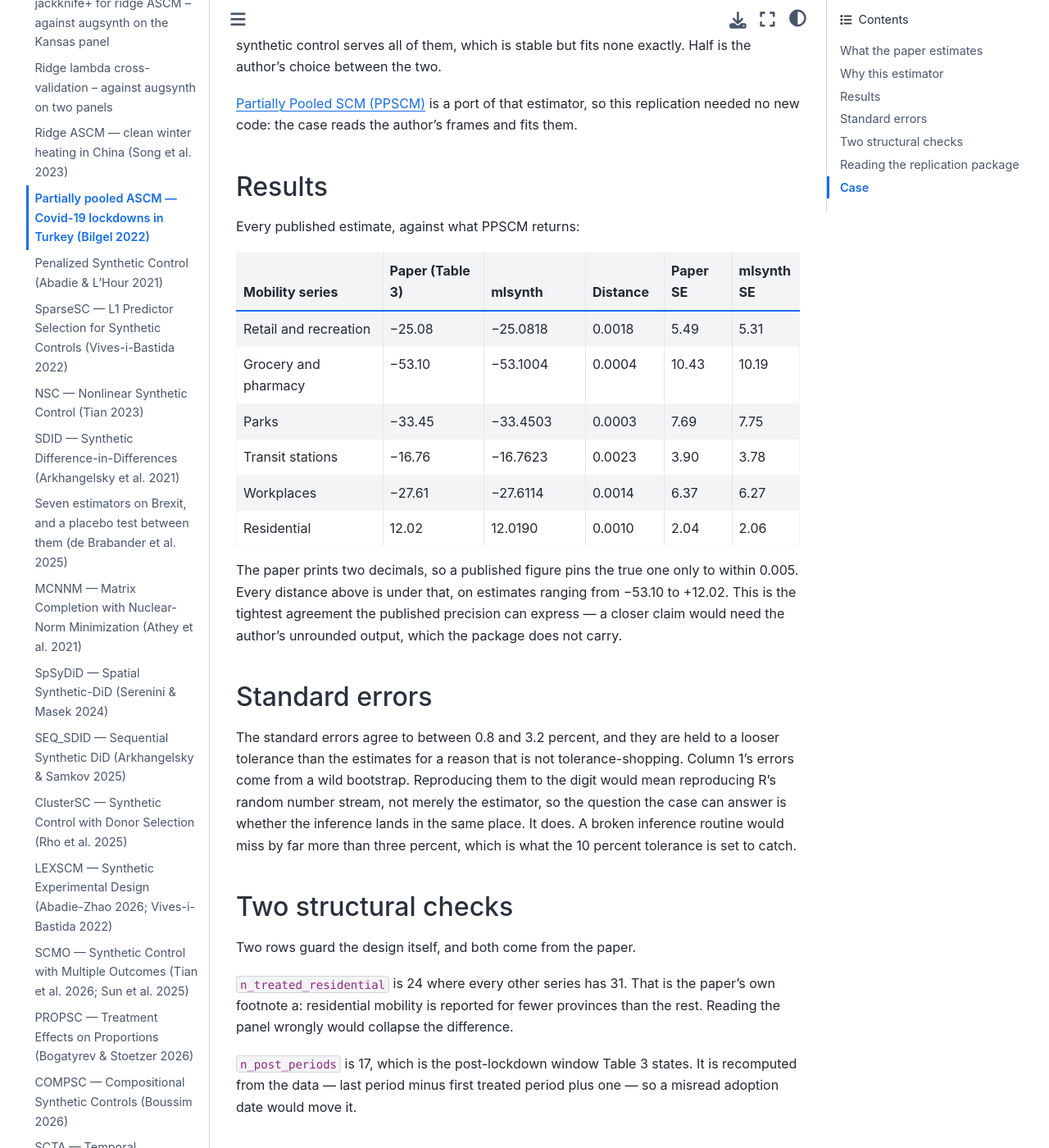
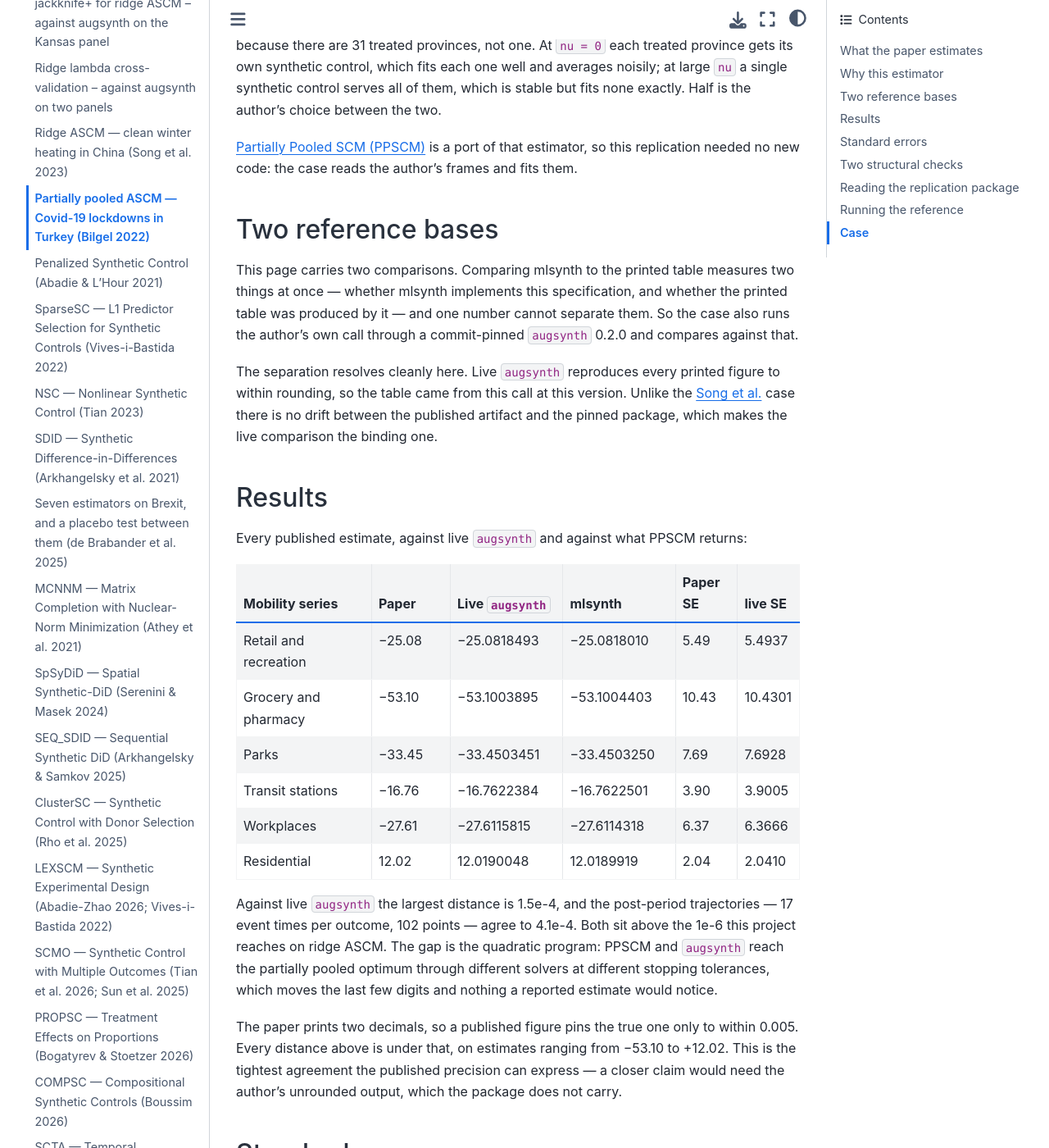
Before and after one commit to jgreathouse9/mlsynth, a Sphinx documentation site: the page built from docs/replications/bilgel_turkey_lockdown.rst, in a window 1280 px wide and 1400 px high, scrolled down 907 px. Shown: the whole window at 82% size. Built offline with Sphinx 7.4.7 and the Sphinx Book theme 1.1.4, drawn with Linux system fonts in a browser that asks for light colours; some of the changed text lies outside the part shown.

Commit message:
benchmarks: carry Bilgel against a live augsynth reference, not just the table
The case previously compared PPSCM only to the printed Table 3. That
measures two things at once -- whether mlsynth implements this
specification, and whether the published table was produced by it -- and
one number cannot separate them.

Adds a commit-pinned augsynth 0.2.0 reference that runs the author's own
call, through the installer this repository already carries for the Song
case. reference.R reads the same vendored parquet the Python side reads,
via nanoparquet, so the two cannot run on different inputs.

The separation resolves cleanly. Live augsynth reproduces every printed
figure to within rounding, so Table 3 came from this call at this
version; unlike Song et al. there is no drift between the published
artifact and the pinned package.

    outcome       published    live augsynth      mlsynth
    retail          -25.08     -25.0818493     -25.0818010
    grocery         -53.10     -53.1003895     -53.1004403
    park            -33.45     -33.4503451     -33.4503250
    transit         -16.76     -16.7622384     -16.7622501
    workplace       -27.61     -27.6115815     -27.6114318
    residential      12.02      12.0190048      12.0189919

Against the live reference the ATTs agree to 1.5e-4 and the post-period
trajectories to 4.1e-4 across 102 event-time points, which is a far
sharper target than six scalars. Both sit above the 1e-6 this project
reaches on ridge ASCM; the gap is the QP, since PPSCM and augsynth reach
the partially pooled optimum through different solvers at different
stopping tolerances.

The unit key is now `id`, the numeric province code the author keys on,
so both sides order units identically.

MLSYNTH_BENCH_LIVE_R=1 re-runs the reference and checks it against the
committed gold, which it currently reproduces at 0.0. That check raises
rather than adding a row: a row present only when R is raises no alarm
when R is absent, and an unpinned row is one nobody checks.

Co-Authored-By: Claude Opus 5 <noreply@anthropic.com>
Claude-Session: https://claude.ai/code/session_01N1tjauZqDV6Phs8HLu9Cw9

```diff
--- a/docs/replications/bilgel_turkey_lockdown.rst
+++ b/docs/replications/bilgel_turkey_lockdown.rst
@@ -9,9 +9,11 @@ Partially pooled ASCM — Covid-19 lockdowns in Turkey (Bilgel 2022)
    in Turkey,"* Econometrics Journal 25(3):781–805,
    `10.1093/ectj/utac016 <https://doi.org/10.1093/ectj/utac016>`_.
 :Replication type: Path A — the paper's published estimates on the author's own
-   data, from his deposited replication package.
-:Status: Verified. All six reported ATTs reproduced to within half the paper's
-   last printed digit.
+   data, from his deposited replication package — and cross-validation against a
+   pinned ``augsynth`` 0.2.0 run of his own call.
+:Status: Verified against both. All six ATTs reproduce to 1.5e-4 against live
+   ``augsynth`` and to within half the paper's last printed digit against the
+   table, and live ``augsynth`` itself reproduces the table.
 
 What the paper estimates
 ------------------------
@@ -42,57 +44,80 @@ author's choice between the two.
 :doc:`../ppscm` is a port of that estimator, so this replication needed no new
 code: the case reads the author's frames and fits them.
 
+Two reference bases
+-------------------
+
+This page carries two comparisons. Comparing mlsynth to the printed table
+measures two things at once — whether mlsynth implements this specification, and
+whether the printed table was produced by it — and one number cannot separate
+them. So the case also runs the author's own call through a commit-pinned
+``augsynth`` 0.2.0 and compares against that.
+
+The separation resolves cleanly here. Live ``augsynth`` reproduces every printed
+figure to within rounding, so the table came from this call at this version.
+Unlike the :doc:`Song et al. <song_ml_ascm>` case there is no drift between the
+published artifact and the pinned package, which makes the live comparison the
+binding one.
+
 Results
 -------
 
-Every published estimate, against what PPSCM returns:
+Every published estimate, against live ``augsynth`` and against what PPSCM
+returns:
 
 .. list-table::
    :header-rows: 1
-   :widths: 26 18 18 14 12 12
+   :widths: 24 14 20 20 11 11
 
    * - Mobility series
-     - Paper (Table 3)
+     - Paper
+     - Live ``augsynth``
      - mlsynth
-     - Distance
      - Paper SE
-     - mlsynth SE
+     - live SE
    * - Retail and recreation
      - −25.08
-     - −25.0818
-     - 0.0018
+     - −25.0818493
+     - −25.0818010
      - 5.49
-     - 5.31
+     - 5.4937
    * - Grocery and pharmacy
      - −53.10
-     - −53.1004
-     - 0.0004
+     - −53.1003895
+     - −53.1004403
      - 10.43
-     - 10.19
+     - 10.4301
    * - Parks
      - −33.45
-     - −33.4503
-     - 0.0003
+     - −33.4503451
+     - −33.4503250
      - 7.69
-     - 7.75
+     - 7.6928
    * - Transit stations
      - −16.76
-     - −16.7623
-     - 0.0023
+     - −16.7622384
+     - −16.7622501
      - 3.90
-     - 3.78
+     - 3.9005
    * - Workplaces
      - −27.61
-     - −27.6114
-     - 0.0014
+     - −27.6115815
+     - −27.6114318
      - 6.37
-     - 6.27
+     - 6.3666
    * - Residential
      - 12.02
-     - 12.0190
-     - 0.0010
+     - 12.0190048
+     - 12.0189919
      - 2.04
-     - 2.06
+     - 2.0410
+
+Against live ``augsynth`` the largest distance is 1.5e-4, and the post-period
+trajectories — 17 event times per outcome, 102 points — agree to 4.1e-4. Both
+sit above the 1e-6 this project reaches on ridge ASCM. The gap is the quadratic
+program: PPSCM and ``augsynth`` reach the partially pooled optimum through
+different solvers at different stopping tolerances, which moves the last few
+digits and nothing a reported estimate would notice.
 
 The paper prints two decimals, so a published figure pins the true one only to
 within 0.005. Every distance above is under that, on estimates ranging from
@@ -144,8 +169,32 @@ the on-and-off treatment that Table 3's attribute row marks ASCM as unable to
 accommodate — the paper's own interactive-fixed-effects and matrix-completion
 columns exist to cover that case.
 
+Running the reference
+---------------------
+
+The reference is committed under
+``benchmarks/reference/bilgel_turkey_lockdown/`` as
+``gold_live_augsynth.csv`` and ``gold_live_trajectory.csv``, so the case runs in
+CI without R. The script that produced them, ``reference.R``, is committed
+alongside and reads the same vendored parquet the Python side reads, through
+``nanoparquet``. One file, two sides: an earlier comparison in this project ran
+33 donors on the R side and 37 on the Python side because each read its own copy
+of the inputs, and reading one file makes that impossible.
+
+To install the pinned reference and re-run it live::
+
+   bash benchmarks/R/install_augsynth.sh
+   MLSYNTH_BENCH_LIVE_R=1 python benchmarks/run_benchmarks.py \
+       --case bilgel_turkey_lockdown
+
+That regenerates the gold into a temporary directory and checks it against the
+committed copy. A regenerated run currently reproduces it at 0.0, and the case
+raises if that moves by more than 1e-8. It raises instead of reporting a row
+because a row that exists only when R does could not be pinned in ``EXPECTED``,
+and an unpinned row is one nobody checks.
+
 Case
 ----
 
 ``benchmarks/cases/bilgel_turkey_lockdown.py``. Every row is a distance from a
-published figure, so a regression moves it and cannot be absorbed by re-fitting.
+reference, so a regression moves it and cannot be absorbed by re-fitting.
```
Also changed, not shown: docs/benchmarks.rst (+7 -3 lines), 5 other files.
